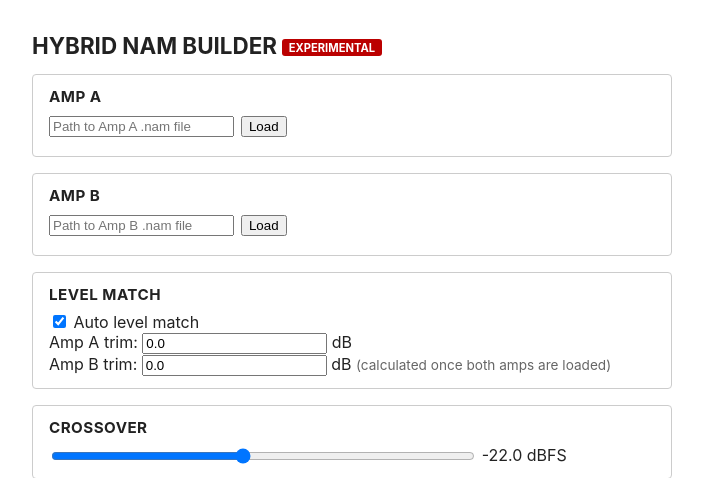
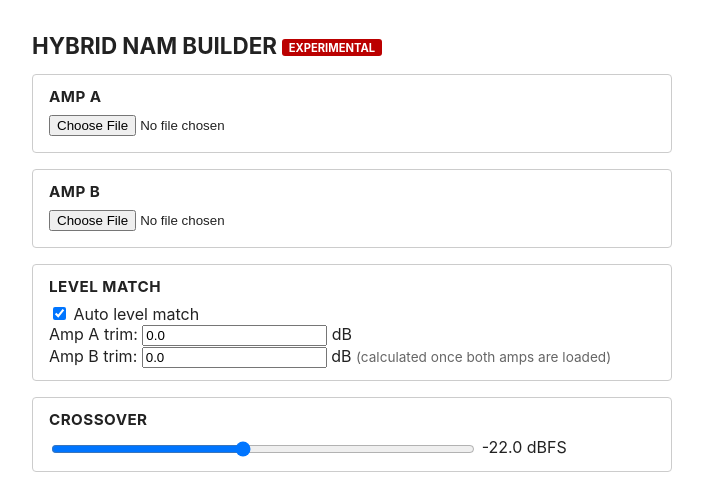
Before and after one commit to daverage/nam-mixer, a Flask app: page / in a window 1280 px wide. Shown: the top 478 px of the page, without its empty margins (288-991 px from the left). Run offline with Flask 3, Linux system fonts and the light colour scheme.

Commit message:
Replace amp .nam path text inputs with a real file picker + upload
Adds POST /api/nam/upload: saves a browser-picked .nam file under
work/uploaded_nam/ and returns its parsed metadata plus the server-side
path, which the UI now uses directly for /api/render_pair instead of
requiring the user to type a filesystem path by hand.

Co-Authored-By: Claude Sonnet 5 <noreply@anthropic.com>
Claude-Session: https://claude.ai/code/session_015YdmEfnFzmSPfMMNKmnTag

```diff
--- a/app.py
+++ b/app.py
@@ -15,6 +15,7 @@ from pathlib import Path
 
 import soundfile as sf
 from flask import Flask, Response, jsonify, render_template, request
+from werkzeug.utils import secure_filename
 
 from hybrid.blend import DEFAULT_TRANSITION_WIDTH_DB, TRANSITION_WIDTH_PRESETS_DB
 from hybrid.nam_loader import load_nam
@@ -29,6 +30,8 @@ BASE_DIR = Path(__file__).resolve().parent
 DI_DIR = BASE_DIR / "assets" / "di"
 WORK_DIR = BASE_DIR / "work"
 WORK_DIR.mkdir(exist_ok=True)
+NAM_UPLOAD_DIR = WORK_DIR / "uploaded_nam"
+NAM_UPLOAD_DIR.mkdir(exist_ok=True)
 
 app = Flask(__name__)
 
@@ -50,14 +53,41 @@ def index():
     )
 
 
+@app.route("/api/nam/upload", methods=["POST"])
+def api_nam_upload():
+    """Accept a .nam file picked in the browser, save it under work/uploaded_nam/,
+    and return its parsed metadata plus the server-side path to use as
+    amp_a_path/amp_b_path in /api/render_pair.
+
+    Saved by original filename (sanitized) -- re-uploading the same filename
+    overwrites the previous copy, which is fine since these are just a working
+    copy of a file the user already has, not the source of truth.
+    """
+    upload = request.files.get("file")
+    if upload is None or not upload.filename:
+        return jsonify({"error": "no file uploaded"}), 400
+    filename = secure_filename(upload.filename)
+    if not filename.lower().endswith(".nam"):
+        return jsonify({"error": "expected a .nam file"}), 400
+
+    dest = NAM_UPLOAD_DIR / filename
+    upload.save(dest)
+    try:
+        model = load_nam(dest)
+    except (OSError, ValueError) as exc:
+        dest.unlink(missing_ok=True)
+        return jsonify({"error": f"not a valid .nam file: {exc}"}), 400
+
+    return jsonify({**model.summary(), "path": str(dest)})
+
+
 @app.route("/api/nam/inspect", methods=["POST"])
 def api_nam_inspect():
     """Given a server-side path to a .nam file, return its parsed metadata.
 
-    NOTE: for this proof-of-concept, the UI passes a filesystem path (this app
-    is meant to run locally next to the user's own .nam files) rather than
-    uploading the file, to keep the skeleton small. A real upload flow can
-    replace this later without changing hybrid/nam_loader.py.
+    Used internally after /api/nam/upload resolves a browser-picked file to a
+    server-side path; can also be called directly if you'd rather point at a
+    .nam file already sitting on the machine running the server.
     """
     data = request.get_json(force=True)
     nam_path = data.get("path", "")
--- a/static/app.js
+++ b/static/app.js
@@ -7,39 +7,45 @@ function setStatus(msg, isError) {
   statusEl.style.color = isError ? "#b00" : "#666";
 }
 
-async function loadNam(pathInputId, infoElId) {
-  const path = document.getElementById(pathInputId).value.trim();
+// Resolved server-side paths for the uploaded .nam files, keyed by "a"/"b" --
+// filled in once each upload completes, read by the Render Amps handler.
+const ampServerPaths = { a: null, b: null };
+
+async function uploadNam(slot, fileInputId, infoElId) {
+  const fileInput = document.getElementById(fileInputId);
   const infoEl = document.getElementById(infoElId);
-  if (!path) {
-    setStatus("Enter a .nam file path first.", true);
+  const file = fileInput.files[0];
+  ampServerPaths[slot] = null;
+  if (!file) {
+    infoEl.textContent = "";
     return;
   }
+  infoEl.textContent = `Uploading ${file.name}...`;
+  const formData = new FormData();
+  formData.append("file", file);
   try {
-    const resp = await fetch("/api/nam/inspect", {
-      method: "POST",
-      headers: { "Content-Type": "application/json" },
-      body: JSON.stringify({ path }),
-    });
+    const resp = await fetch("/api/nam/upload", { method: "POST", body: formData });
     const data = await resp.json();
     if (!resp.ok) {
       infoEl.textContent = "Error: " + data.error;
-      setStatus("Failed to load " + path, true);
+      setStatus("Failed to load " + file.name, true);
       return;
     }
+    ampServerPaths[slot] = data.path;
     infoEl.textContent =
-      `architecture=${data.architecture} sample_rate=${data.sample_rate} ` +
+      `${file.name} -- architecture=${data.architecture} sample_rate=${data.sample_rate} ` +
       `[${data.calibration_status}]`;
-    setStatus("Loaded " + path);
+    setStatus("Loaded " + file.name);
   } catch (err) {
     setStatus("Request failed: " + err, true);
   }
 }
 
-document.getElementById("btn-load-a").addEventListener("click", () =>
-  loadNam("amp-a-path", "amp-a-info")
+document.getElementById("amp-a-file").addEventListener("change", () =>
+  uploadNam("a", "amp-a-file", "amp-a-info")
 );
-document.getElementById("btn-load-b").addEventListener("click", () =>
-  loadNam("amp-b-path", "amp-b-info")
+document.getElementById("amp-b-file").addEventListener("change", () =>
+  uploadNam("b", "amp-b-file", "amp-b-info")
 );
 
 const crossoverSlider = document.getElementById("crossover-slider");
@@ -81,11 +87,11 @@ const trimReadout = document.getElementById("trim-readout");
 const renderStatus = document.getElementById("render-status");
 
 document.getElementById("btn-render-pair").addEventListener("click", async () => {
-  const amp_a_path = document.getElementById("amp-a-path").value.trim();
-  const amp_b_path = document.getElementById("amp-b-path").value.trim();
+  const amp_a_path = ampServerPaths.a;
+  const amp_b_path = ampServerPaths.b;
   const di_file = document.getElementById("di-selector").value;
   if (!amp_a_path || !amp_b_path || !di_file) {
-    setStatus("Enter both amp paths and pick a DI clip first.", true);
+    setStatus("Choose both Amp A and Amp B .nam files and pick a DI clip first.", true);
     return;
   }
   renderStatus.textContent = "Rendering (running NAM inference twice)...";
--- a/templates/index.html
+++ b/templates/index.html
@@ -10,15 +10,13 @@
 
   <section>
     <h2>AMP A</h2>
-    <input type="text" id="amp-a-path" placeholder="Path to Amp A .nam file">
-    <button id="btn-load-a">Load</button>
+    <input type="file" id="amp-a-file" accept=".nam">
     <div id="amp-a-info" class="info"></div>
   </section>
 
   <section>
     <h2>AMP B</h2>
-    <input type="text" id="amp-b-path" placeholder="Path to Amp B .nam file">
-    <button id="btn-load-b">Load</button>
+    <input type="file" id="amp-b-file" accept=".nam">
     <div id="amp-b-info" class="info"></div>
   </section>
 
```
